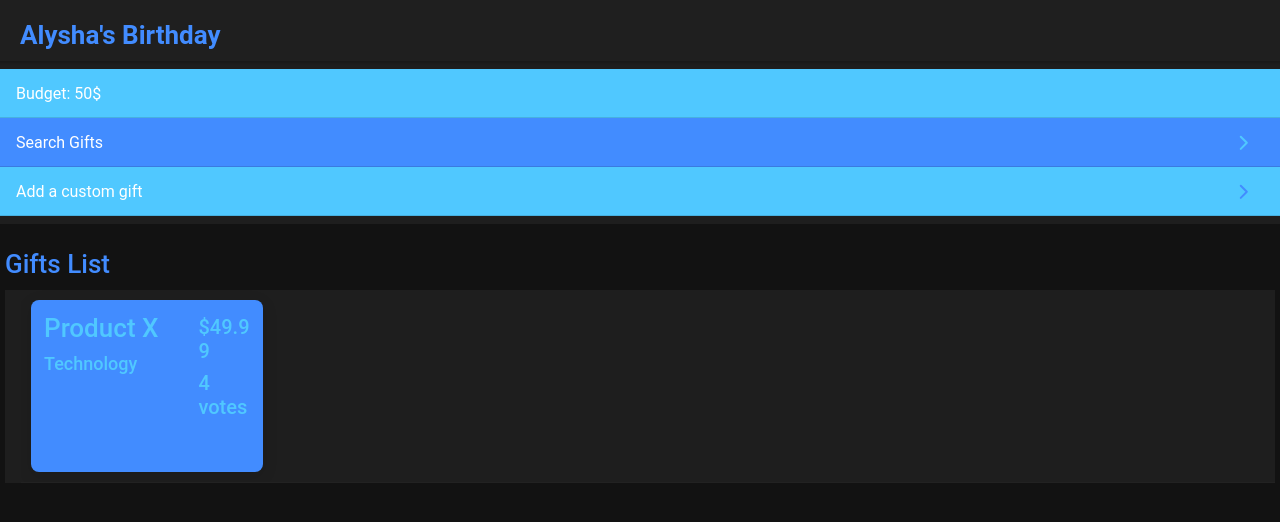
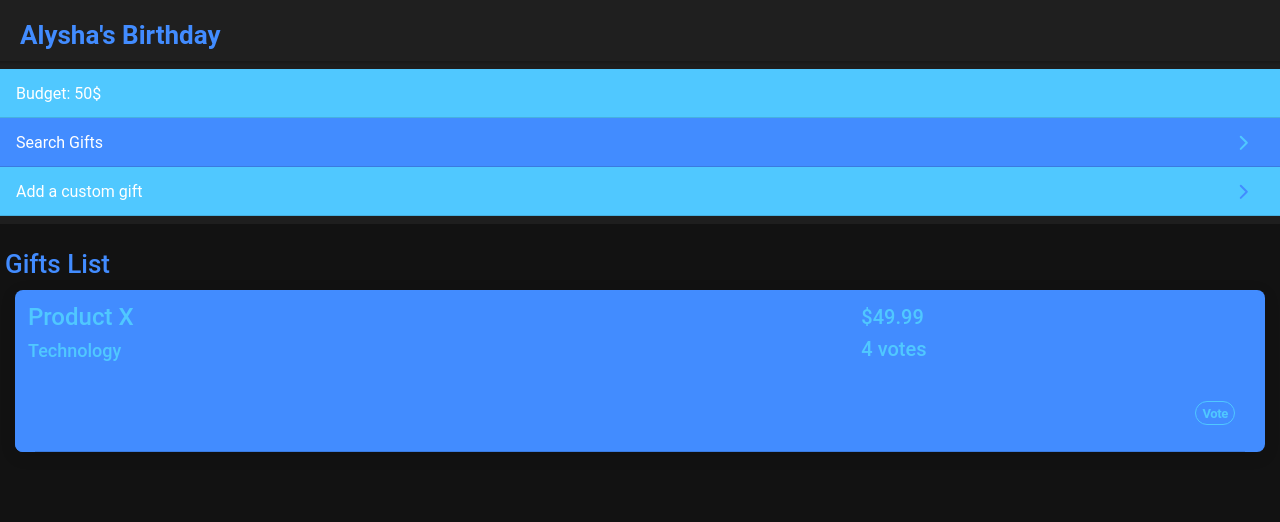
Before and after one commit to shreypdev/surprise-app, a React (Create React App) app in the folder app/: page /room in a window 1280 px wide. Shown: the top 522 px of the page. Built offline with nearby package versions, Linux system fonts and the light colour scheme.

Commit message:
room details card temp commit

```diff
--- a/app/src/components/Buttons/model.ts
+++ b/app/src/components/Buttons/model.ts
@@ -9,6 +9,7 @@ export type ButtonProps = {
     onClick?: any;
     className?: string;
     strong?: boolean;
+    slot?: string
 };
 
 export interface ButtonWithIconProps extends ButtonProps {
--- a/app/src/pages/RoomDetails/RoomDetails.tsx
+++ b/app/src/pages/RoomDetails/RoomDetails.tsx
@@ -1,6 +1,7 @@
 import { IonPage, IonHeader, IonToolbar, IonText, IonContent, IonList, IonLabel, IonItem, IonButton, IonIcon, IonRow, IonCol, IonCardContent, IonCard, IonCardTitle, IonCardSubtitle, IonCardHeader, IonItemSliding, IonItemOption, IonItemOptions } from '@ionic/react';
 import { chevronForwardOutline, colorPalette, giftSharp } from 'ionicons/icons';
 import React, { useState } from 'react';
+import { RoundSolidButton } from '../../components/Buttons/Buttons';
 
 const RoomDetails: React.FC = () => {
     return (
@@ -43,15 +44,13 @@ const RoomDetails: React.FC = () => {
                     <IonText color = 'primary'>
                         <h1>Gifts List</h1>
                     </IonText>
-                    <IonItemSliding>
-                        <IonItem>
                     <IonCard mode="ios" className="card" color="primary" style={{margin:'10px'}}>
                         <IonRow>
                             <IonCol size="8">
-                            <IonText color = 'secondary'>
-                                <h1 style={{margin:'8px'}}>Product X</h1>
-                                <h5 style={{margin:'8px'}}>Technology</h5>
-                            </IonText>
+                                <IonText color = 'secondary'>
+                                    <h2 style={{margin:'8px'}}>Product X</h2>
+                                    <h5 style={{margin:'8px'}}>Technology</h5>
+                                </IonText>
                             </IonCol>
                             <IonCol size="4">
                                 <IonText color = 'secondary'>
@@ -61,16 +60,11 @@ const RoomDetails: React.FC = () => {
                             </IonCol>
                         </IonRow>
 
-                        <IonCardContent className="card-content">
-                        </IonCardContent>
+                        <IonItem color='primary' style={{marginRight: '20px'}}>
+                            <RoundSolidButton fill="outline" color='secondary' slot="end">Vote</RoundSolidButton>
+                        </IonItem>
                     </IonCard>
-                    </IonItem>
-                    <IonItemOptions side="end">
-                    <IonItemOption color="secondary" onClick={() => console.log('share clicked')}>Share</IonItemOption>
 
-                        </IonItemOptions>
-
-                    </IonItemSliding>
                     </IonCol>
 
                 </IonRow>
```
